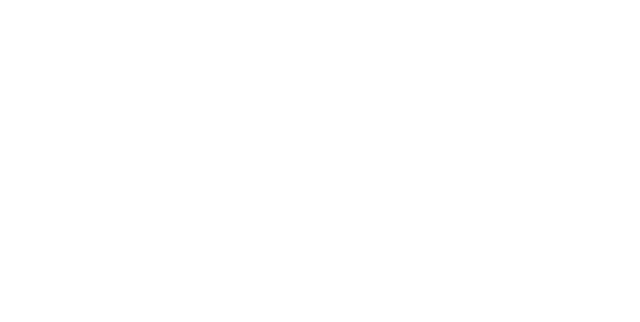
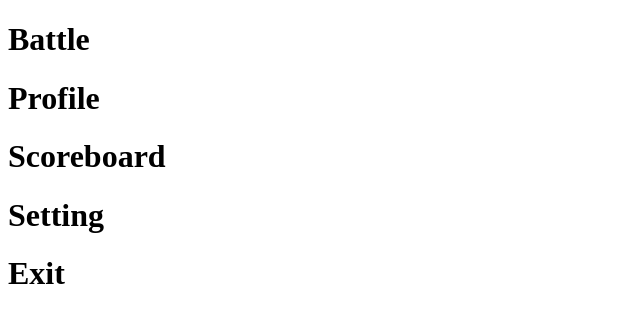
Before and after one commit to ParinTonNam/XO_WebDesign, a plain HTML site: page page_main.html in a window 1280 px wide. Shown: the whole page, without its empty margins (0-640 px from the left). Drawn offline with Linux system fonts and the light colour scheme.

Commit message:
main_upadate

```diff
--- a/page_main.html
+++ b/page_main.html
@@ -14,7 +14,11 @@
 </head>
 
 <body>
-
+	<h1>Battle</h1>
+    <h1>Profile</h1>
+    <h1>Scoreboard</h1>
+    <h1>Setting</h1>
+    <h1>Exit</h1>
 	<script>
 		// For Firebase JS SDK v7.20.0 and later, measurementId is optional
 		const firebaseConfig = {
```
